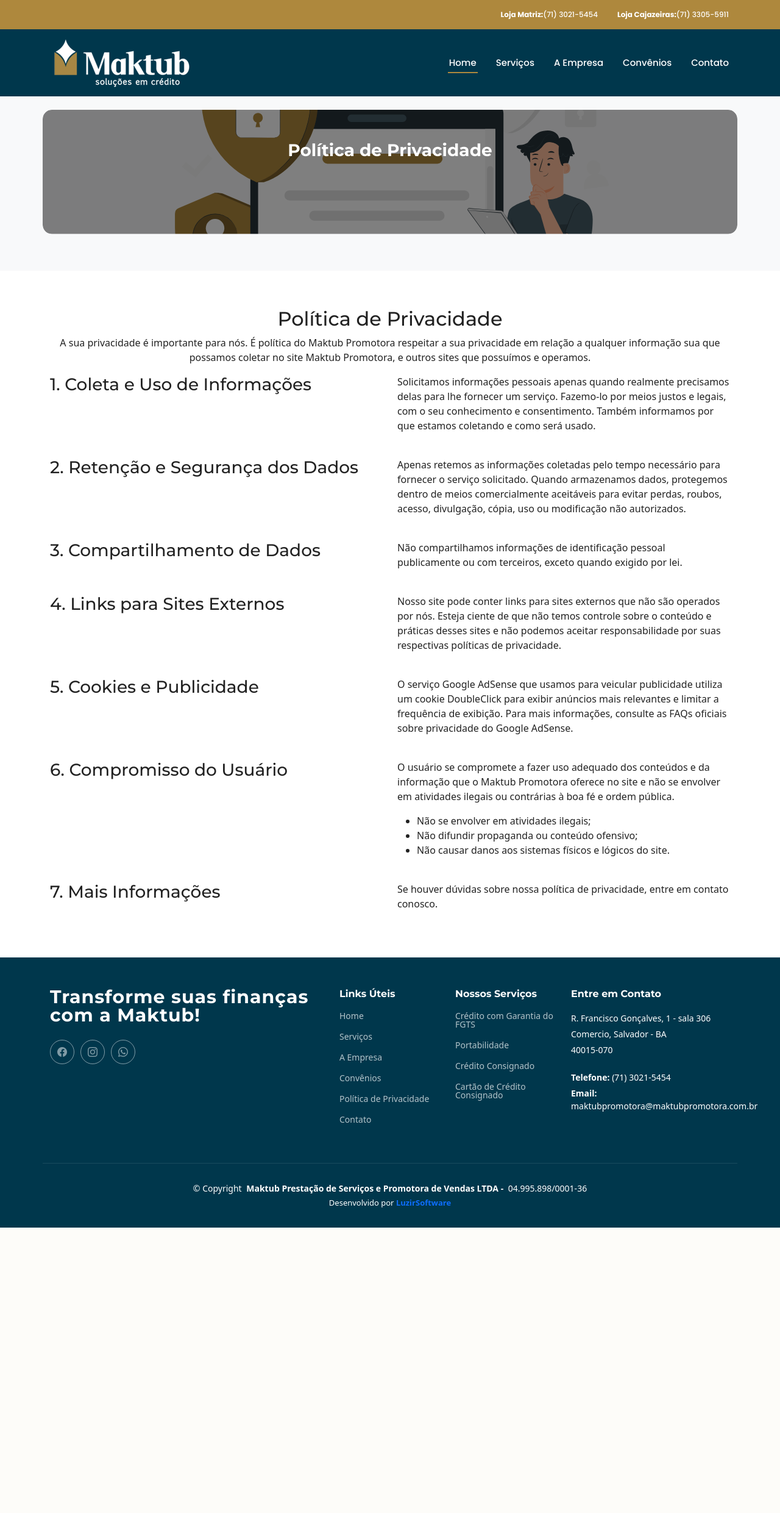
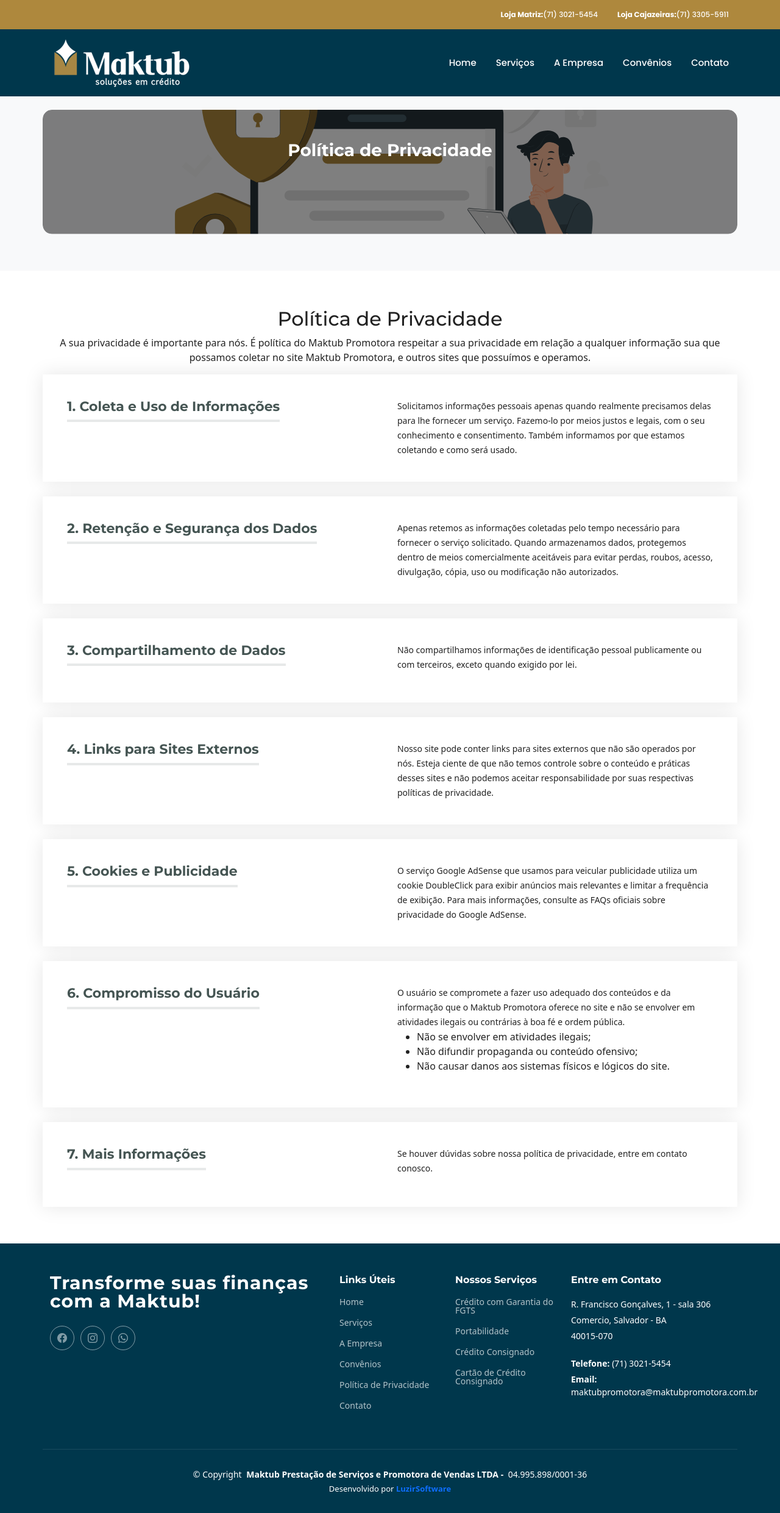
Before and after one commit to talesmacedoo/Maktub-Site, a PHP site: page /politica_de_privacidade.php in a window 1280 px wide. Shown: the whole page at 61% size. Before the commit the page ends 2013 px from the top, so only its background shows below. Run offline with PHP 8.4, Linux system fonts and the light colour scheme.

Commit message:
alterando layout das divs das politicas de privacidade

```diff
--- a/politica_de_privacidade.php
+++ b/politica_de_privacidade.php
@@ -31,7 +31,7 @@
             </div>
         </section>
 
-        <section id="privacy-policy" class="privacy-policy section">
+        <section id="services" class="services section">
 
             <div class="container">
 
@@ -42,118 +42,125 @@
                 </div>
                 <div class="row gy-4">
 
+                <div class="service-item  position-relative">
+                    <div class="row gy-4">
                         <div class="col-lg-6 col-md-6" data-aos="fade-up" data-aos-delay="100">
-                    <div class="service-item  position-relative">
 
                             <h3>1. Coleta e Uso de Informações</h3>
 
                         </div>
-                </div>
 
                         <div class="col-lg-6 col-md-6" data-aos="fade-up" data-aos-delay="100">
-                    <div class="service-item position-relative">
 
                             <p>Solicitamos informações pessoais apenas quando realmente precisamos delas para lhe fornecer um serviço. Fazemo-lo por meios justos e legais, com o seu conhecimento e consentimento. Também informamos por que estamos coletando e como será usado.</p>
 
                         </div>
                     </div>
+                </div>
 
+                <div class="service-item position-relative">
+                    <div class="row gy-4">
                         <div class="col-lg-6 col-md-6" data-aos="fade-up" data-aos-delay="100">
-                    <div class="service-item position-relative">
 
                             <h3>2. Retenção e Segurança dos Dados</h3>
 
                         </div>
-                </div>
 
                         <div class="col-lg-6 col-md-6" data-aos="fade-up" data-aos-delay="100">
-                    <div class="service-item position-relative">
 
                             <p>Apenas retemos as informações coletadas pelo tempo necessário para fornecer o serviço solicitado. Quando armazenamos dados, protegemos dentro de meios comercialmente aceitáveis para evitar perdas, roubos, acesso, divulgação, cópia, uso ou modificação não autorizados.</p>
 
                         </div>
                     </div>
+                </div>
 
+                <div class="service-item position-relative">
+                    <div class="row gy-4">
                         <div class="col-lg-6 col-md-6" data-aos="fade-up" data-aos-delay="100">
-                    <div class="service-item position-relative">
 
                             <h3>3. Compartilhamento de Dados</h3>
 
                         </div>
-                </div>
 
                         <div class="col-lg-6 col-md-6" data-aos="fade-up" data-aos-delay="100">
-                    <div class="service-item position-relative">
 
                             <p>Não compartilhamos informações de identificação pessoal publicamente ou com terceiros, exceto quando exigido por lei.</p>
 
                         </div>
                     </div>
+                </div>
 
+                <div class="service-item position-relative">
+                    <div class="row gy-4">
                         <div class="col-lg-6 col-md-6" data-aos="fade-up" data-aos-delay="100">
-                    <div class="service-item position-relative">
 
                             <h3>4. Links para Sites Externos</h3>
 
                         </div>
-                </div>
 
                         <div class="col-lg-6 col-md-6" data-aos="fade-up" data-aos-delay="100">
-                    <div class="service-item position-relative">
 
                             <p>Nosso site pode conter links para sites externos que não são operados por nós. Esteja ciente de que não temos controle sobre o conteúdo e práticas desses sites e não podemos aceitar responsabilidade por suas respectivas políticas de privacidade.</p>
 
                         </div>
                     </div>
+                </div>
 
+                <div class="service-item position-relative">
+                    <div class="row gy-4">
                         <div class="col-lg-6 col-md-6" data-aos="fade-up" data-aos-delay="100">
-                    <div class="service-item position-relative">
 
                             <h3>5. Cookies e Publicidade</h3>
 
                         </div>
-                </div>
 
                         <div class="col-lg-6 col-md-6" data-aos="fade-up" data-aos-delay="100">
-                    <div class="service-item position-relative">
 
                             <p>O serviço Google AdSense que usamos para veicular publicidade utiliza um cookie DoubleClick para exibir anúncios mais relevantes e limitar a frequência de exibição. Para mais informações, consulte as FAQs oficiais sobre privacidade do Google AdSense.</p>
 
                         </div>
                     </div>
+                </div>
 
+                <div class="service-item position-relative">
+                    <div class="row gy-4">
                         <div class="col-lg-6 col-md-6" data-aos="fade-up" data-aos-delay="100">
-                    <div class="service-item position-relative">
+
 
                             <h3>6. Compromisso do Usuário</h3>
 
-                    </div>
+
                         </div>
 
                         <div class="col-lg-6 col-md-6" data-aos="fade-up" data-aos-delay="100">
-                    <div class="service-item position-relative">
+
                             <p>O usuário se compromete a fazer uso adequado dos conteúdos e da informação que o Maktub Promotora oferece no site e não se envolver em atividades ilegais ou contrárias à boa fé e ordem pública.</p>
                             <ul>
                                 <li>Não se envolver em atividades ilegais;</li>
                                 <li>Não difundir propaganda ou conteúdo ofensivo;</li>
                                 <li>Não causar danos aos sistemas físicos e lógicos do site.</li>
                             </ul>
+
+                        </div>
                     </div>
                 </div>
 
+                <div class="service-item position-relative">
+                    <div class="row gy-4">
                         <div class="col-lg-6 col-md-6" data-aos="fade-up" data-aos-delay="100">
-                    <div class="service-item position-relative">
+
 
                             <h3>7. Mais Informações</h3>
 
-                    </div>
+
                         </div>
 
                         <div class="col-lg-6 col-md-6" data-aos="fade-up" data-aos-delay="100">
-                    <div class="service-item position-relative">
+
 
                             <p>Se houver dúvidas sobre nossa política de privacidade, entre em contato conosco.</p>
 
+                        </div>
                     </div>
                 </div>
 
@@ -161,46 +168,6 @@
 
             </div>
 
-            <!--
-            <div class="container position-relative" data-aos="fade-up" data-aos-delay="10">
-                <div class="content text-center">
-                    <h2>Política de Privacidade</h2>
-
-                    <p>A sua privacidade é importante para nós. É política do Maktub Promotora respeitar a sua privacidade em relação a qualquer informação sua que possamos coletar no site Maktub Promotora, e outros sites que possuímos e operamos.</p>
-                </div>
-
-                <div class="content">
-                    <div class="col-lg-6">
-                    <h3>1. Coleta e Uso de Informações</h3>
-                    </div>
-                    <div class="col-lg-6">
-                    <p>Solicitamos informações pessoais apenas quando realmente precisamos delas para lhe fornecer um serviço. Fazemo-lo por meios justos e legais, com o seu conhecimento e consentimento. Também informamos por que estamos coletando e como será usado.</p>
-                    </div>
-                    <h3>2. Retenção e Segurança dos Dados</h3>
-                    <p>Apenas retemos as informações coletadas pelo tempo necessário para fornecer o serviço solicitado. Quando armazenamos dados, protegemos dentro de meios comercialmente aceitáveis para evitar perdas, roubos, acesso, divulgação, cópia, uso ou modificação não autorizados.</p>
-
-                    <h3>3. Compartilhamento de Dados</h3>
-                    <p>Não compartilhamos informações de identificação pessoal publicamente ou com terceiros, exceto quando exigido por lei.</p>
-
-                    <h3>4. Links para Sites Externos</h3>
-                    <p>Nosso site pode conter links para sites externos que não são operados por nós. Esteja ciente de que não temos controle sobre o conteúdo e práticas desses sites e não podemos aceitar responsabilidade por suas respectivas políticas de privacidade.</p>
-
-                    <h3>5. Cookies e Publicidade</h3>
-                    <p>O serviço Google AdSense que usamos para veicular publicidade utiliza um cookie DoubleClick para exibir anúncios mais relevantes e limitar a frequência de exibição. Para mais informações, consulte as FAQs oficiais sobre privacidade do Google AdSense.</p>
-                    <p>Utilizamos anúncios para compensar os custos de funcionamento deste site e fornecer financiamento para futuros desenvolvimentos. Os cookies de publicidade comportamental rastreiam anonimamente seus interesses para apresentar anúncios relevantes.</p>
-
-                    <h3>6. Compromisso do Usuário</h3>
-                    <p>O usuário se compromete a fazer uso adequado dos conteúdos e da informação que o Maktub Promotora oferece no site e não se envolver em atividades ilegais ou contrárias à boa fé e ordem pública.</p>
-                    <ul>
-                        <li>Não se envolver em atividades ilegais;</li>
-                        <li>Não difundir propaganda ou conteúdo ofensivo;</li>
-                        <li>Não causar danos aos sistemas físicos e lógicos do site.</li>
-                    </ul>
-
-                    <h3>7. Mais Informações</h3>
-                    <p>Se houver dúvidas sobre nossa política de privacidade, entre em contato conosco.</p>
-                </div>
-            </div> -->
         </section>
 
 
```
Lines whose indentation alone changed are shown as unchanged.
